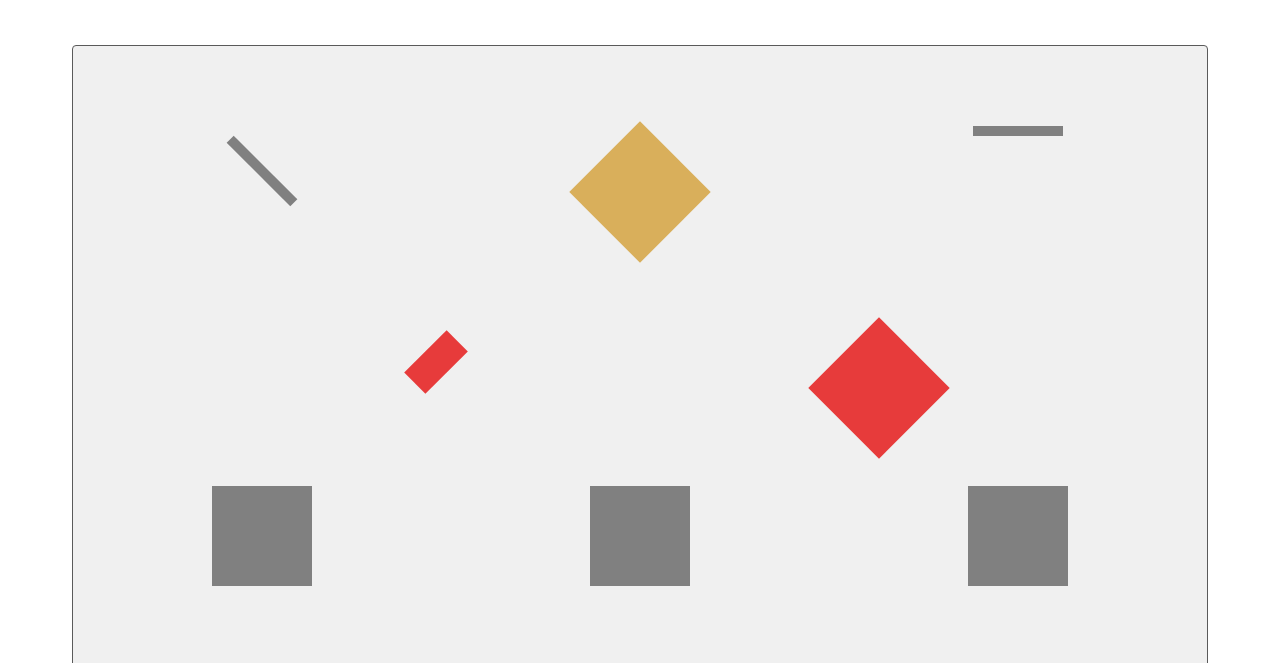
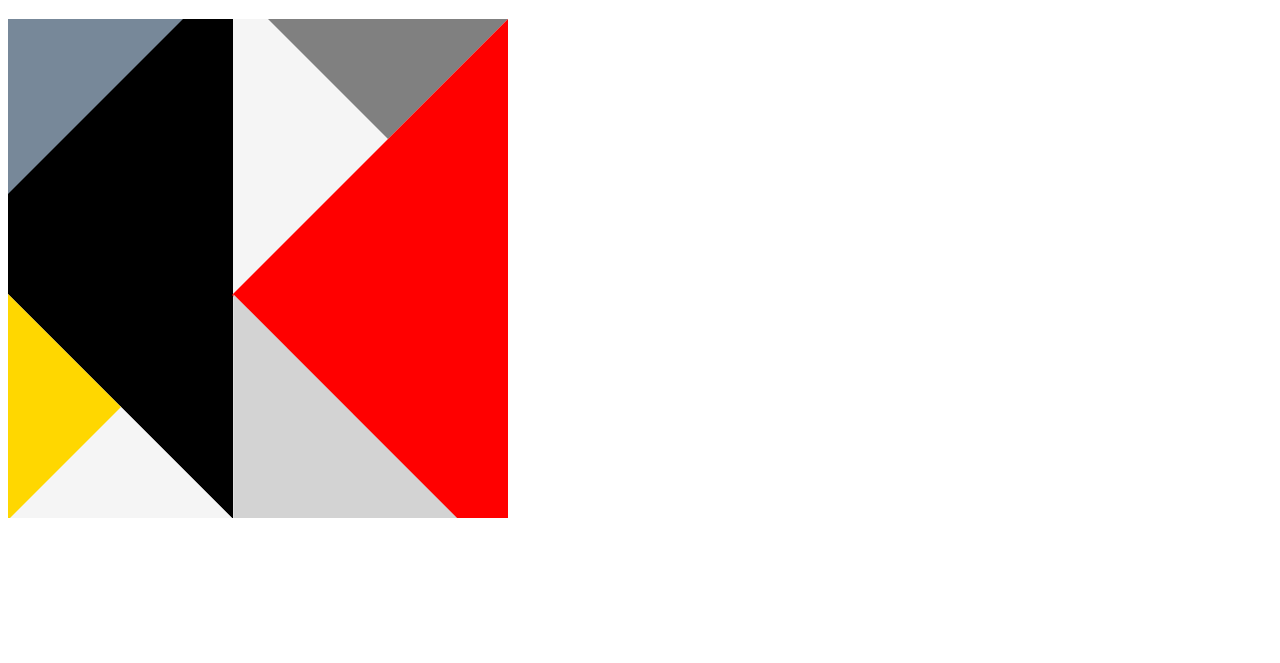
Before and after one commit to Jerodhollen/Jerodhollen.github.io, a plain HTML site: page Assignment3/02_painting_CSS3_transitions/index.html in a window 1280 px wide. Shown: the part 61-724 px from the top of the page. Drawn offline with Linux system fonts and the light colour scheme.

Commit message:
Complete Assignment 3

```diff
--- a/Assignment3/01_painting/style.css
+++ b/Assignment3/01_painting/style.css
@@ -4,7 +4,7 @@
     background-color: rgb(240, 240, 240);
     top: 0;
     left: 0;
-    max-height: 500px;
+    min-height: 499px;
     max-width: 500px;
     position: relative;
     overflow: hidden;
@@ -38,12 +38,12 @@
 .box3 {
     width: 0;
     height: 0;
-    top: 325px;
-    left: 50px;
+    top: 331px;
+    left: 56px;
     position: absolute;
-    border-top: 117px solid transparent;
-    border-bottom: 117px solid transparent;
-    border-right: 117px solid lightgray;
+    border-top: 112px solid transparent;
+    border-bottom: 112px solid transparent;
+    border-right:112px solid whitesmoke;
     transform: rotate(90deg);
 }
 
@@ -53,39 +53,53 @@
     top: 275px;
     left: 0;
     position: absolute;
-    border-top: 110px solid transparent;
-    border-bottom: 110px solid transparent;
-    border-left: 110px solid gold;
+    border-top: 113px solid transparent;
+    border-bottom: 113px solid transparent;
+    border-left: 113px solid gold;
 }
 
 .box5 {
     width: 0;
     height: 0;
-    top: -20px;
+    top: -85px;
     left: 225px;
     position: absolute;
-    border-top: 110px solid transparent;
-    border-bottom: 110px solid transparent;
-    border-left: 110px solid lightgrey;
+    border-top: 180px solid transparent;
+    border-bottom: 180px solid transparent;
+    border-left: 180px solid whitesmoke;
 }
 
 .box6 {
-  width: 0;
-  height: 0;
-  border-top: 10px solid transparent;
-  border-bottom: 10px solid transparent;
-
-  border-right:10px solid blue;
+    width: 0;
+    height: 0;
+    top: 0;
+    right: 0;
+    position: absolute;
+    border-left: 120px solid transparent;
+    border-right: 120px solid transparent;
+    border-top: 120px solid grey;
 }
 
 .box7 {
-    width: 100px;
-    height: 100px;
-    background-color: gray;
+    width: 0;
+    height: 0;
+    top: -2px;
+    right: -2px;
+    position: absolute;
+    border-top: 278px solid transparent;
+    border-bottom: 278px solid transparent;
+    border-right: 278px solid red;
+
 }
 
 .box8 {
-    width: 100px;
-    height: 100px;
-    background-color: gray;
+    width: 0;
+    height: 0;
+    top: 365px;
+    left: 122px;
+    position: absolute;
+    border-left: 160px solid transparent;
+    border-right: 160px solid transparent;
+    border-top: 160px solid lightgrey;
+    transform: rotate(45deg);
 }
--- a/Assignment3/02_painting_CSS3_transitions/index.html
+++ b/Assignment3/02_painting_CSS3_transitions/index.html
@@ -26,11 +26,6 @@
         <!-- row 4 -->
         <div class="box box7"></div>
         <div class="box box8"></div>
-
-        <!-- row 5 -->
-        <div class="box box9"></div>
-        <div class="box box10"></div>
-        <div class="box box11"></div>
     </div>
 
 </body>
--- a/Assignment3/02_painting_CSS3_transitions/style.css
+++ b/Assignment3/02_painting_CSS3_transitions/style.css
@@ -1,24 +1,5 @@
-
-/* Grid */
-.grid-container {
-    margin: 3rem 4rem;
-    padding: 5rem 0;
-    background-color: rgb(240, 240, 240);
-    border: 1px solid rgb(90, 90, 90);
-    border-radius: 4px;
-    height: 100vh;
-    display: grid;
-    grid-template-columns: 1fr 1fr 1fr;
-    grid-template-rows: 5rem 5rem 5rem 5rem 5rem;
-    grid-row-gap: 100px;
-    justify-items: center;
-}
-
-
 
 /* Box hover transitions */
-
-
 .box {
   -webkit-transition: 2s;
   transition: 1s;
@@ -33,80 +14,107 @@
 }
 
 
+/* Grid */
+.grid-container {
+    background-color: rgb(240, 240, 240);
+    top: 0;
+    left: 0;
+    min-height: 499px;
+    max-width: 500px;
+    position: relative;
+    overflow: hidden;
+}
+
 /* Boxes */
 .box1 {
-    width: 10px;
-    height: 90px;
-    background-color: gray;
-    transform: rotate(-45deg);
+    width: 0;
+    height: 0;
+    top: -81px;
+    left: -19px;
+    position: relative;
+    border-top: 125px solid transparent;
+    border-bottom: 125px solid transparent;
+    border-right:125px solid lightslategray;
+    transform: rotate(45deg);
 }
 
 .box2 {
-    width: 100px;
-    height: 100px;
-    background-color: rgb(217, 175, 91);
-    transform: rotate(-45deg);
-    margin-top: 1rem;
+    width: 0;
+    height: 0;
+    position: absolute;
+    top: -50px;
+    left: -50px;
+    border-top: 275px solid transparent;
+    border-bottom: 275px solid transparent;
+    border-right: 275px solid black;
+    transform: rotate(360deg);
 }
 
 .box3 {
-    width: 90px;
-    height: 10px;
-    background-color: gray;
+    width: 0;
+    height: 0;
+    top: 331px;
+    left: 56px;
+    position: absolute;
+    border-top: 112px solid transparent;
+    border-bottom: 112px solid transparent;
+    border-right:112px solid whitesmoke;
+    transform: rotate(90deg);
 }
 
 .box4 {
-    width: 30px;
-    height: 60px;
-    background-color: rgb(231, 59, 59);
-    transform: rotate(45deg);
-    justify-self: end;
-    align-self: center;
-    margin-top: 2rem;
+    width: 0;
+    height: 0;
+    top: 275px;
+    left: 0;
+    position: absolute;
+    border-top: 113px solid transparent;
+    border-bottom: 113px solid transparent;
+    border-left: 113px solid gold;
 }
 
 .box5 {
-    width: 100px;
-    height: 100px;
-    background-color: rgb(231, 59, 59);
-    transform: rotate(-45deg);
-    grid-column: 3;
-    justify-self: start;
-    margin-top: 2rem;
+    width: 0;
+    height: 0;
+    top: -85px;
+    left: 225px;
+    position: absolute;
+    border-top: 180px solid transparent;
+    border-bottom: 180px solid transparent;
+    border-left: 180px solid whitesmoke;
 }
 
 .box6 {
-    width: 100px;
-    height: 100px;
-    background-color: gray;
+    width: 0;
+    height: 0;
+    top: 0;
+    right: 0;
+    position: absolute;
+    border-left: 120px solid transparent;
+    border-right: 120px solid transparent;
+    border-top: 120px solid grey;
 }
 
 .box7 {
-    width: 100px;
-    height: 100px;
-    background-color: gray;
+    width: 0;
+    height: 0;
+    top: -2px;
+    right: -2px;
+    position: absolute;
+    border-top: 278px solid transparent;
+    border-bottom: 278px solid transparent;
+    border-right: 278px solid red;
+
 }
 
 .box8 {
-    width: 100px;
-    height: 100px;
-    background-color: gray;
+    width: 0;
+    height: 0;
+    top: 365px;
+    left: 122px;
+    position: absolute;
+    border-left: 160px solid transparent;
+    border-right: 160px solid transparent;
+    border-top: 160px solid lightgrey;
+    transform: rotate(45deg);
 }
-
-.box9 {
-    width: 100px;
-    height: 100px;
-    background-color: gray;
-}
-
-.box10 {
-    width: 100px;
-    height: 100px;
-    background-color: gray;
-}
-
-.box11 {
-    width: 100px;
-    height: 100px;
-    background-color: gray;
-}
```
Also changed, not shown: Assignment3/01_painting/index.html (+0 -5 lines).
